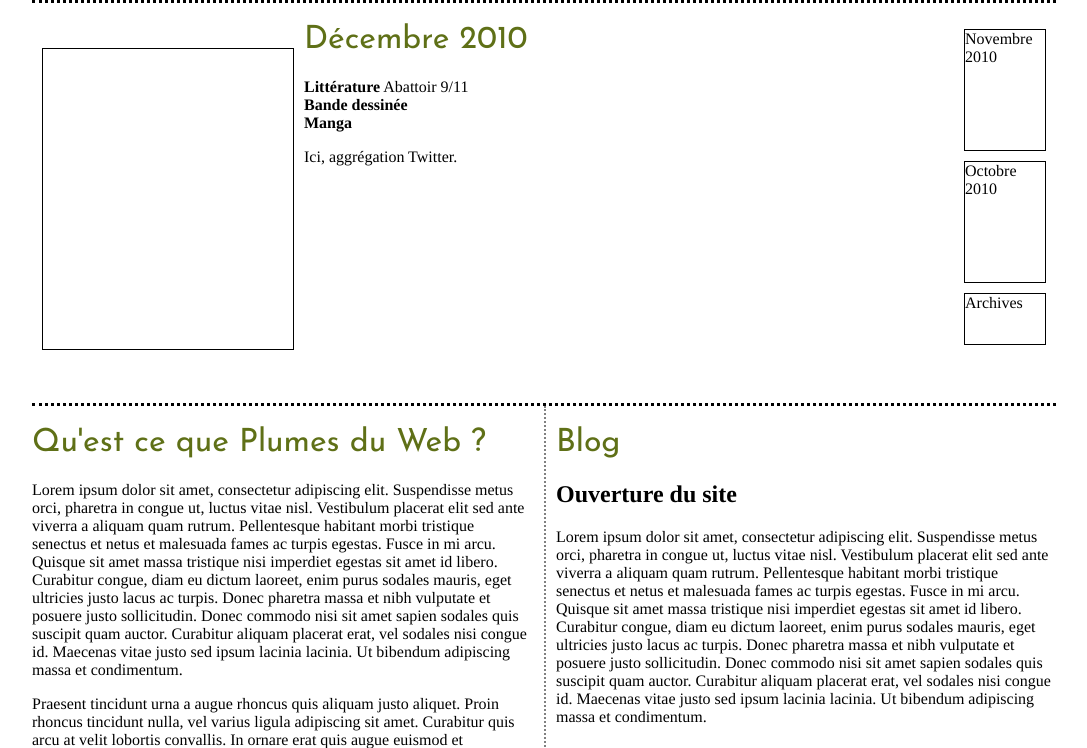
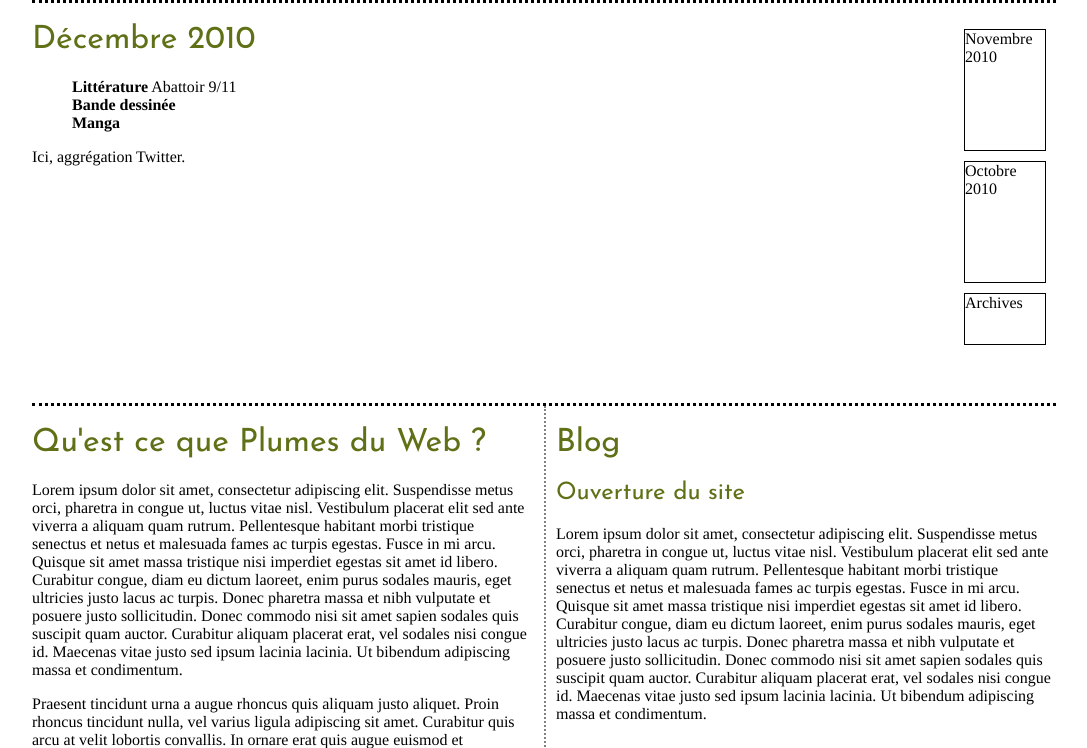
Before and after one commit to pierreldar/plumesduweb, a PHP site: page / in a window 1280 px wide. Shown: the part 68-816 px from the top of the page, without its empty margins (96-1183 px from the left). Run offline with PHP 8.4, Linux system fonts and the light colour scheme; some libraries are stand-ins or nearby versions; some web fonts are replaced.

Commit message:
Page accueil OK

```diff
--- a/css/footer.css
+++ b/css/footer.css
@@ -1,37 +1,4 @@
 #footer {
-}
-
-#front_block {
-	border-bottom: 3px dotted black;
-	border-top: 3px dotted black;
-	height: 400px;
-	/* margin-bottom: 10px; */
-}
-
-#front_block ul li {
-	list-style: none;
-}
-
-#front_last_mags {
-	float: right;
-}
-
-#front_last_mags li {
-	border: 1px solid black;
-	margin: 10px;
-	height: 120px;
-	width: 80px;
-}
-
-#front_mag_couv {
-	border: 1px solid black;
-	float: left;
-	margin-top: 45px;
-	margin-bottom: 45px;
-	margin-left: 10px;
-	margin-right: 10px;
-	height: 300px;
-	width: 250px;
 }
 
 #infos_block {
--- a/css/main.css
+++ b/css/main.css
@@ -20,7 +20,43 @@ h1:hover {
 	color: #a7d200;
 }
 
+h2 {
+	color: #5f7017;
+	font-family: 'Josefin Sans';
+	font-weight: normal;
+}
+
+h2:hover {
+	color: #a7d200;
+}
+
 #content {
 	margin: 0 auto;
 	width: 1024px;
 }
+
+#front_block {
+	/* background: url('../img/front_block_bg.png') repeat-x; */
+	border-bottom: 3px dotted black;
+	border-top: 3px dotted black;
+	height: 400px;
+	/* margin-bottom: 10px; */
+}
+
+#front_block ul li {
+	list-style: none;
+}
+
+#front_last_mags {
+	float: right;
+}
+
+#front_last_mags li {
+	border: 1px solid black;
+	margin: 10px;
+	height: 120px;
+	width: 80px;
+}
+
+#front_mag_txt {
+}
--- a/index.php
+++ b/index.php
@@ -24,14 +24,14 @@
 						<li>Octobre 2010</li>
 						<li style="height: 50px;">Archives</li>
 					</ul>
-					<div id="front_mag_couv">
-					</div>
+                    <div id="front_mag_txt">
                       <h1>Décembre 2010</h1>
                       <ul>
                         <li><b>Littérature</b> Abattoir 9/11</li>
                         <li><b>Bande dessinée</b></li>
                         <li><b>Manga</b></li>
                       </ul>
+                    </div>
 					<div id="twitter_aggreg">
 						Ici, aggrégation Twitter.
 					</div>
```
Also changed, not shown: img/front_block_bg.png. Lines whose indentation alone changed are shown as unchanged.
